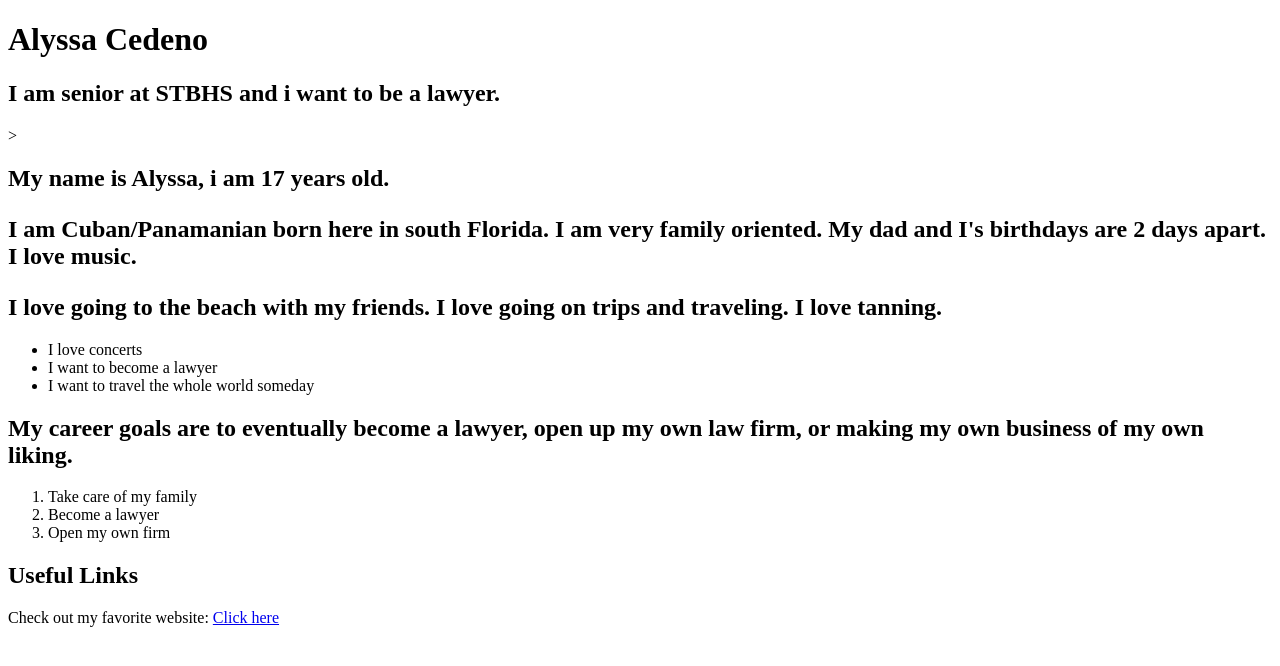
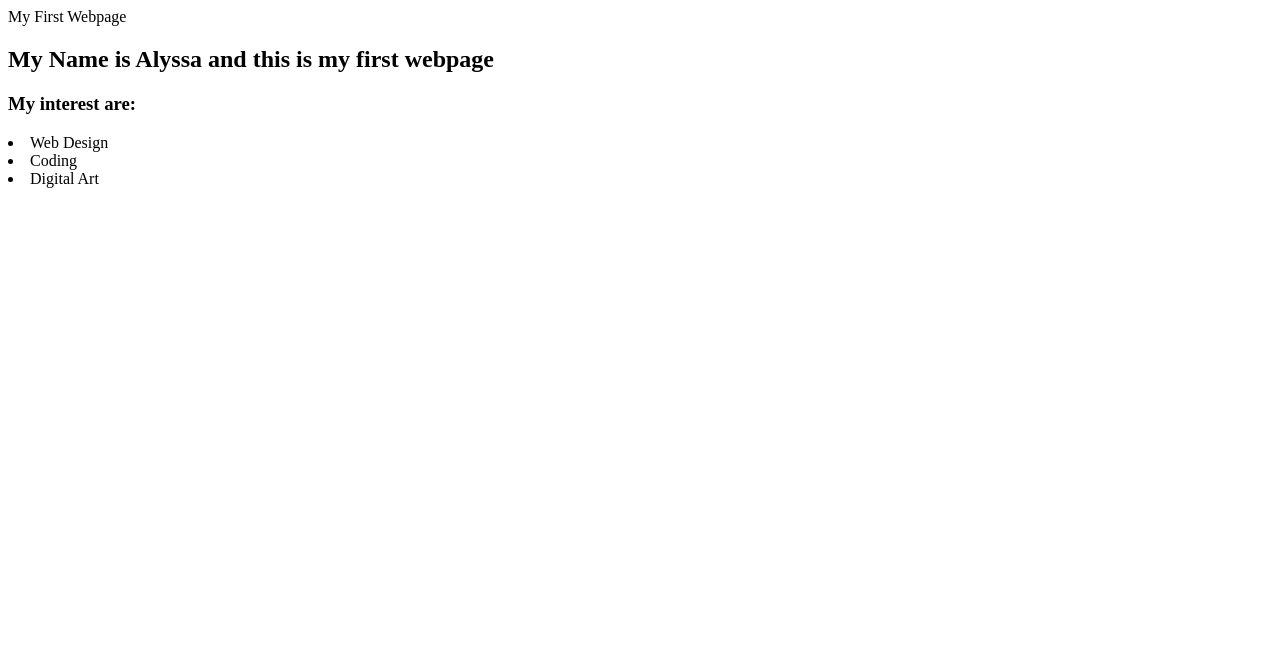
Before and after one commit to alyssakcedeno/m1-cw1-cedeno-alyssa, a plain HTML site: page index.html in a window 1280 px wide. Drawn offline with Linux system fonts and the light colour scheme.

Commit message:
classwork 2

```diff
--- a/index.html
+++ b/index.html
@@ -1,29 +1,16 @@
 <!DOCTYPE html>
-<html lang="en">
- <head>
-    <title> My Personal Webpage</title>
- </head>
- <body>
-    <h1>Alyssa Cedeno</h1>
-    <p>
-      <h2>I am senior at STBHS and i want to be a lawyer.</h2>>
-    <h2>My name is Alyssa, i am 17 years old.
-    <p>I am Cuban/Panamanian born here in south Florida. I am very family oriented. My dad and I's birthdays are 2 days apart. I love music.</p>
-    <h2>I love going to the beach with my friends. I love going on trips and traveling. I love tanning.</h2>
-    <ul>
-        <li>I love concerts</li>
-        <li>I want to become a lawyer</li>
-        <li>I want to travel the whole world someday</li>
-    </ul>
-    <h2>My career goals are to eventually become a lawyer, open up my own law firm, or making my own business of my own liking.</h2>
-    <ol>
-<li>Take care of my family</li>
-<li>Become a lawyer</li>
-<li>Open my own firm</li>
-    </ol>
-    <h2> Useful Links</h2>
-    <p>Check out my favorite website:
-        <a href="https://www.stbrendanhigh.org/"> Click here</a>
-    </p>
- </body>
- </html>
+<html lang+en>
+    <head>
+        <title>
+            My First Webpage
+        </title>
+    </head>
+<body>
+    <h!> My First Webpage</h1>
+    <h2>My Name is Alyssa and this is my first webpage</h2>
+    <h3>My interest are:</h3>
+    <li>Web Design</li>
+    <li>Coding</li>
+    <li>Digital Art</li>
+</body>
+</html>
```
Also changed, not shown: 1 other file.
